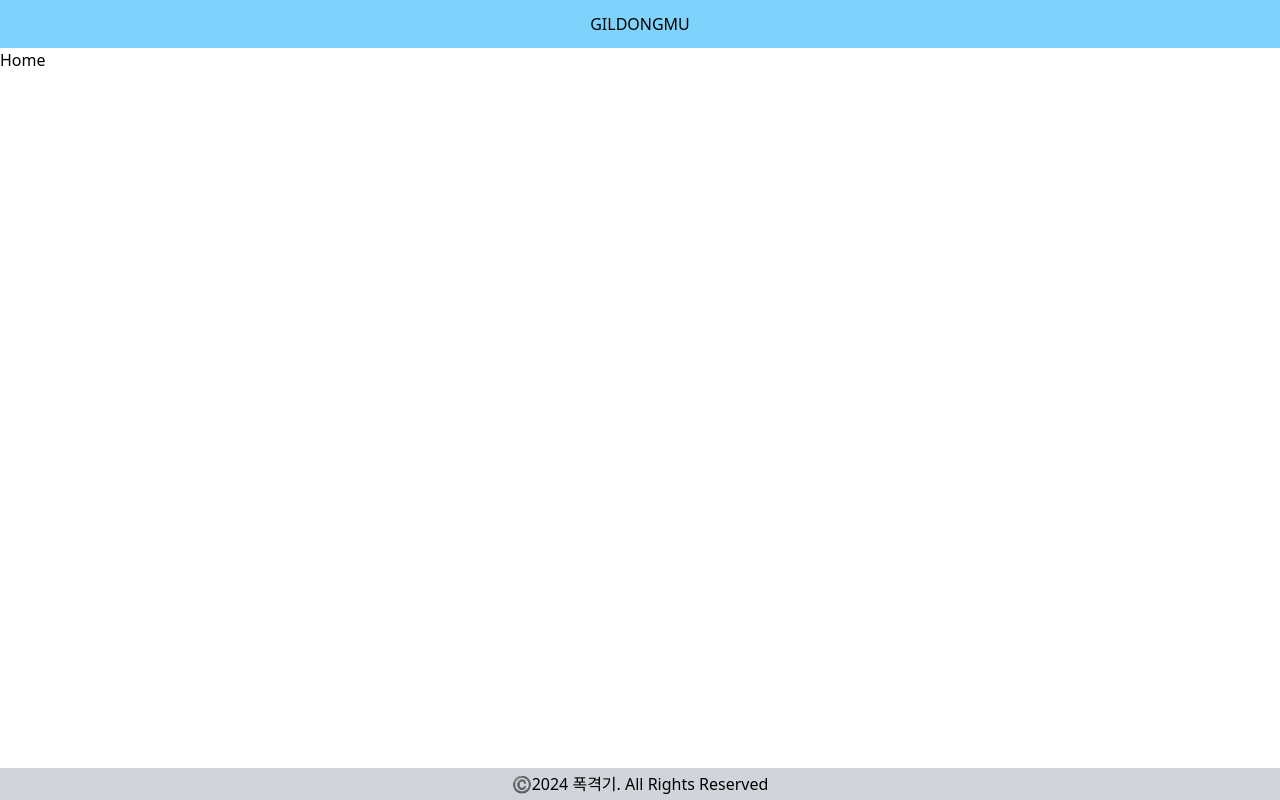
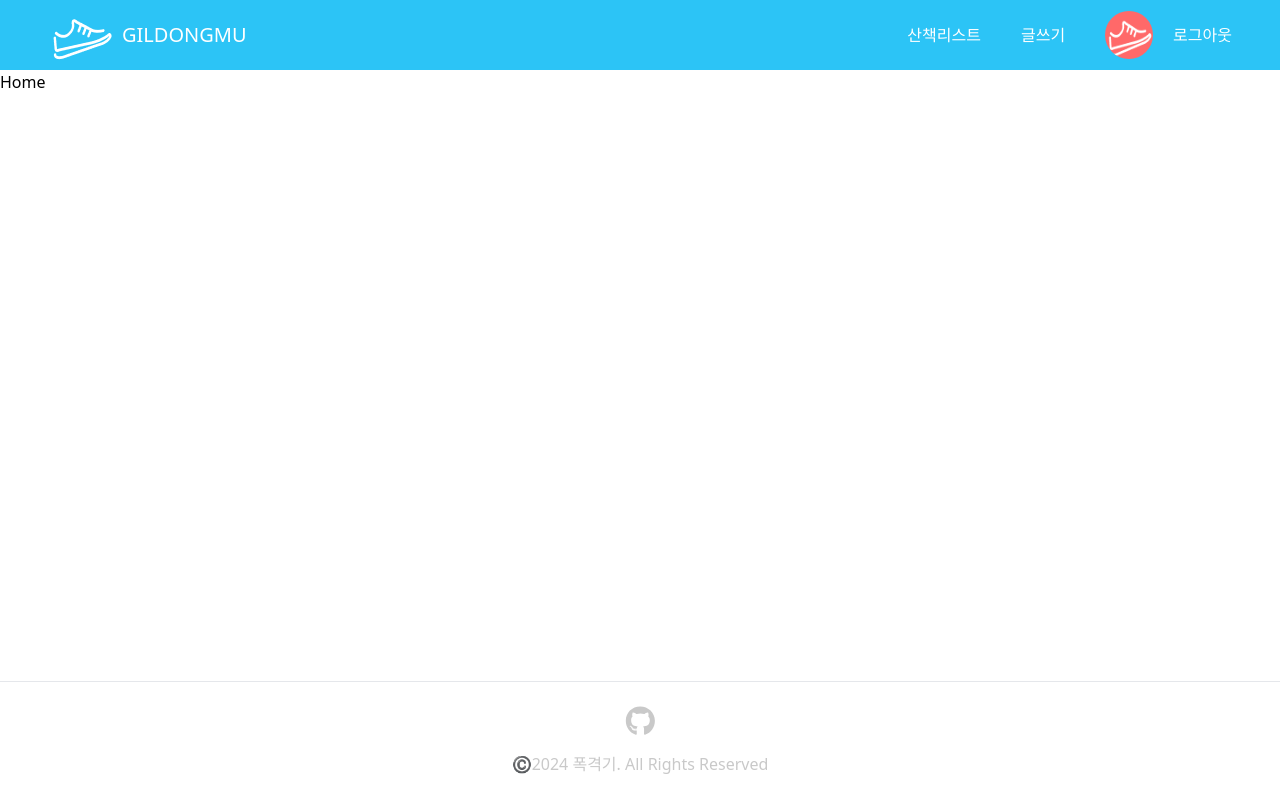
Before and after one commit to minyoungKuk/outsourcing-project, a React (Vite) app: page / in a window 1280 px wide. Built offline with nearby package versions, Linux system fonts and the light colour scheme.

Commit message:
feat: 공통 레이아웃 컴포넌트 추가

```diff
--- a/package.json
+++ b/package.json
@@ -10,6 +10,12 @@
     "preview": "vite preview"
   },
   "dependencies": {
+    "@fortawesome/fontawesome-svg-core": "^6.5.2",
+    "@fortawesome/free-brands-svg-icons": "^6.5.2",
+    "@fortawesome/free-regular-svg-icons": "^6.5.2",
+    "@fortawesome/free-solid-svg-icons": "^6.5.2",
+    "@fortawesome/react-fontawesome": "^0.2.2",
+    "@supabase/supabase-js": "^2.43.5",
     "react": "^18.3.1",
     "react-dom": "^18.3.1",
     "react-router-dom": "^6.23.1",
--- a/src/layouts/Footer.jsx
+++ b/src/layouts/Footer.jsx
@@ -1,7 +1,21 @@
+import { faGithub } from '@fortawesome/free-brands-svg-icons';
+import { FontAwesomeIcon } from '@fortawesome/react-fontawesome';
+
 const Footer = () => {
   return (
-    <footer className="fixed bottom-0 left-0 w-full flex justify-center p-1 bg-gray-300 text-black ">
-      ©️2024 폭격기. All Rights Reserved
+    <footer className="fixed bottom-0 left-0 w-full flex justify-center p-6 bg-white text-secondary border-t">
+      <a
+        href="https://github.com/minyoungKuk/outsourcing-project.git"
+        className="flex flex-col"
+        target="_blank"
+        rel="noopener noreferrer"
+      >
+        <FontAwesomeIcon
+          icon={faGithub}
+          className="text-3xl text-secondary pb-4"
+        />
+        <span>©️2024 폭격기. All Rights Reserved</span>
+      </a>
     </footer>
   );
 };
--- a/src/layouts/Header.jsx
+++ b/src/layouts/Header.jsx
@@ -1,8 +1,36 @@
+import { Link } from 'react-router-dom';
+
 function Header() {
   return (
     <>
-      <header className="W-full bg-sky-300 p-3 flex justify-around">
-        GILDONGMU
+      <header className="sticky top-0 w-full bg-primary py-2 px-12 flex align-center items-center justify-between text-white">
+        <Link to="/" className="flex cursor-pointer items-center">
+          <img src="/images/logo.png" alt="GILDONGMU logo" />
+          <h1 className="text-xl pl-2"> GILDONGMU </h1>
+        </Link>
+
+        <ul className="flex items-center space-x-5 *:cursor-pointer">
+          <li>
+            <Link to="/list" className="pr-5">
+              산책리스트
+            </Link>
+          </li>
+          <li>
+            <Link to="/write" className="pr-5">
+              글쓰기
+            </Link>
+          </li>
+          <li className="pr-0">
+            <div>
+              <img
+                className="w-12 h-12 rounded-full bg-danger"
+                src="/images/logo.png"
+                alt="user profile"
+              />
+            </div>
+          </li>
+          <li className="pl-0">로그아웃</li>
+        </ul>
       </header>
     </>
   );
--- a/src/shared/Router.jsx
+++ b/src/shared/Router.jsx
@@ -1,8 +1,8 @@
 import { createBrowserRouter } from 'react-router-dom';
+import DefaultLayout from '../layouts/DefaultLayout';
+import Detail from '../page/detailPage/Detail';
 import HomePage from '../page/homePage/HomePage';
-import Detail from '../page/detailPage/Detail';
 import List from '../page/listPage/List';
-import DefaultLayout from '../layouts/DefaultLayout';
 import MyPage from '../page/myPage/MyPage';
 
 const Router = createBrowserRouter([
```
Also changed, not shown: public/images/logo.png (added), 1 other file (tests, documents, lock files or other folders).
